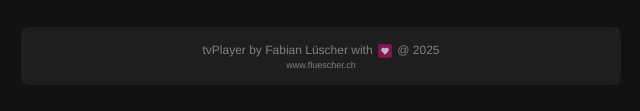
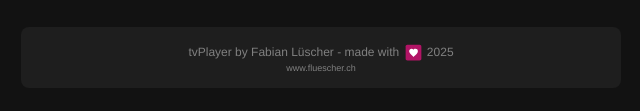
Before and after one commit to falue/tvPlayer, a plain HTML site: page webremote/update.html in a window 1280 px wide. Shown: the part 553-664 px from the top of the page, 319-959 px from the left. Drawn offline with Linux system fonts and the light colour scheme.

Commit message:
Equalize footer and buttons as options

```diff
--- a/webremote/update.html
+++ b/webremote/update.html
@@ -59,7 +59,9 @@
         </div>
 
         <div class="control-group small grey" style="text-align: center;">
-            tvPlayer by Fabian Lüscher with <img src="assets/icons/heart-box.svg" style="height:1.5em; opacity: .7; vertical-align: middle;"> @ 2025
+            tvPlayer by Fabian Lüscher - made with
+            <img src="assets/icons/heart-box.svg" style="height:1.75em; vertical-align: middle;">
+            2025
             <div class="small">www.fluescher.ch</div>
         </div>
     </div>
```
Also changed, not shown: webremote/reboot.html (+4 -3 lines), webremote/shutdown.html (+3 -1 lines).
